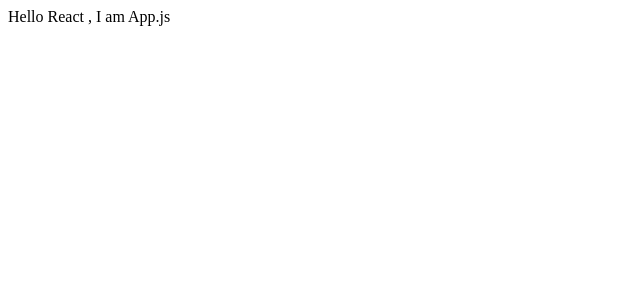
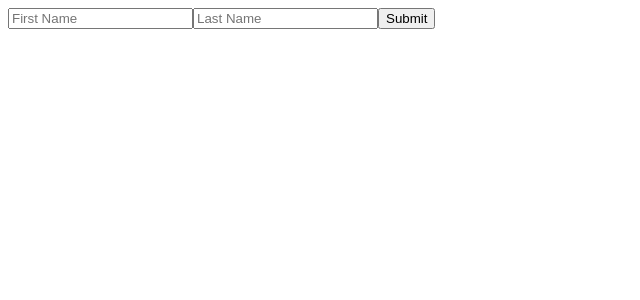
Before and after one commit to IffyArt/front-website-course, a React (Create React App) app: page / in a window 1280 px wide. Shown: the top 300 px of the page, without its empty margins (0-640 px from the left). Built offline with nearby package versions, Linux system fonts and the light colour scheme.

Commit message:
feat: Add BasicForm component for user input

```diff
--- a/package.json
+++ b/package.json
@@ -5,6 +5,7 @@
   "dependencies": {
     "react": "^18.3.1",
     "react-dom": "^18.3.1",
+    "react-hook-form": "^7.52.2",
     "react-scripts": "5.0.1"
   },
   "scripts": {
--- a/src/App.js
+++ b/src/App.js
@@ -1,5 +1,11 @@
+import BasicForm from './components/BasicForm';
+
 function App() {
-  return <div>Hello React , I am App.js</div>;
+  return (
+    <div>
+      <BasicForm />
+    </div>
+  );
 }
 
 export default App;
--- /dev/null
+++ b/src/components/BasicForm.jsx
@@ -0,0 +1,17 @@
+import React from 'react';
+import { useForm } from 'react-hook-form';
+
+function BasicForm() {
+  const { register, handleSubmit } = useForm();
+  const onSubmit = (data) => console.log(data);
+
+  return (
+    <form onSubmit={handleSubmit(onSubmit)}>
+      <input {...register('firstName')} placeholder='First Name' />
+      <input {...register('lastName')} placeholder='Last Name' />
+      <button type='submit'>Submit</button>
+    </form>
+  );
+}
+
+export default BasicForm;
```
Also changed, not shown: 1 other file (tests, documents, lock files or other folders).
